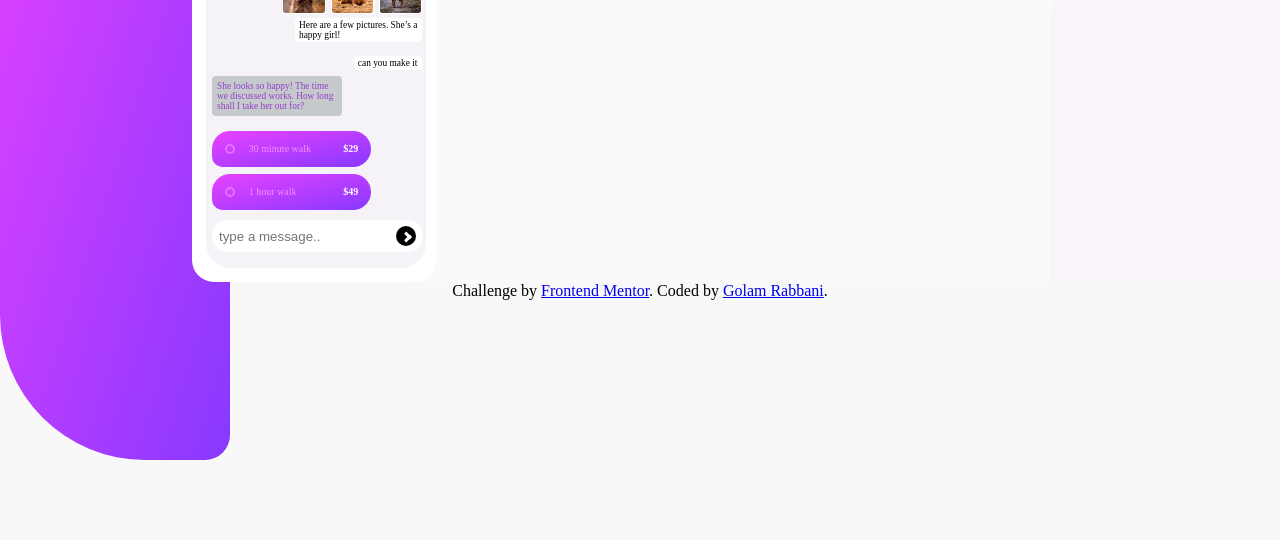
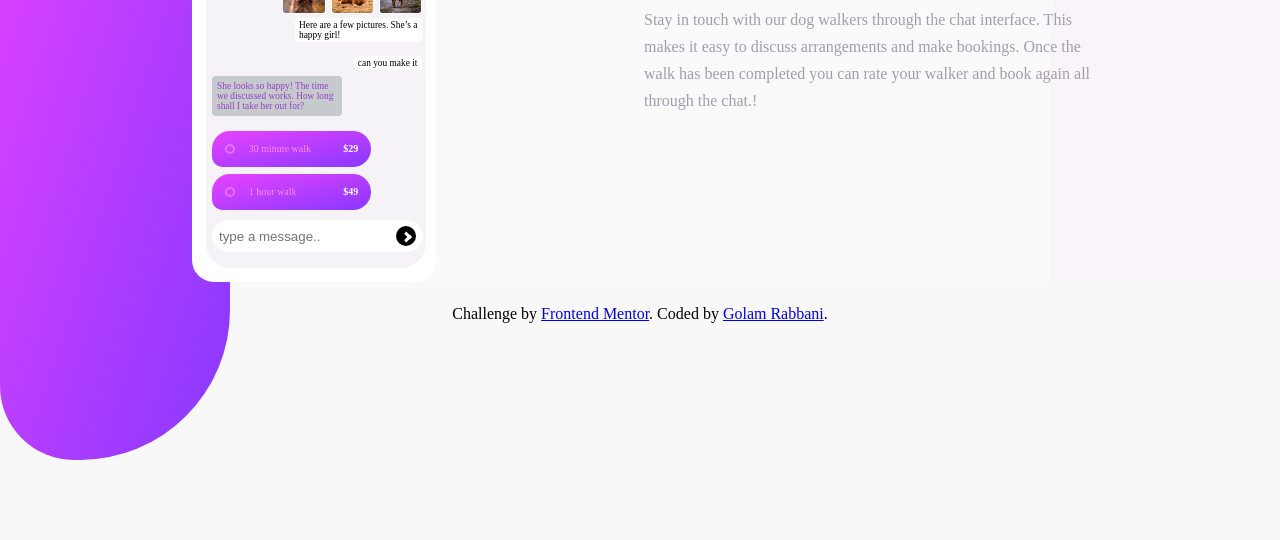
Before and after one commit to GolamRabbani99/CSS-mobile-device-design, a plain HTML site: page index.html in a window 1280 px wide. Shown: the part 260-800 px from the top of the page. Drawn offline with Linux system fonts and the light colour scheme.

Commit message:
article changed

```diff
--- a/style.css
+++ b/style.css
@@ -296,7 +296,7 @@ article h1{
 }
 
 article p{
-    line-height: 1.4rem;
+    line-height: 1.7rem;
     padding-top: 1.3rem;
     color: hsl(270, 7%, 64%);
 }
@@ -315,7 +315,7 @@ article p{
     }
 
     main{
-        max-width:50%;
+        max-width:45%;
         margin-left: 7rem;
     }
 
@@ -325,7 +325,9 @@ article p{
 }
     article{
         margin-left:auto;
-        max-width:30%;
+         max-width:35%;
+		margin-top:15%;
+		transform:translateX(125px);
     }
 
     .right-big-shape {
@@ -337,19 +339,19 @@ article p{
 	border-top-right-radius: 25px;
 }
 
-.l-shape{
-    clip-path: none;
-    width: 230px;
+.l-shape {
+	clip-path: none;
+	width: 230px;
 	/* height: 384px; */
 	background-color: #f9f4fa;
-
-	border-bottom-left-radius: 145px;
-	border-bottom-right-radius: 25px;
-    position: absolute;
-    left:0;
+	border-bottom-left-radius: 74px;
+	border-bottom-right-radius: 150px;
+	position: absolute;
+	left: 0;
 }
 
 .attribution{
     text-align: center;
+	margin-top: 1.4rem;
 }
 }
```
